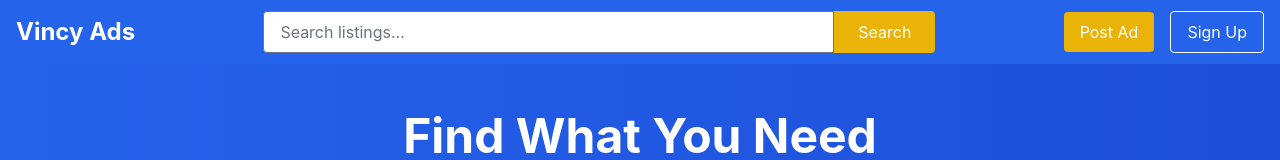
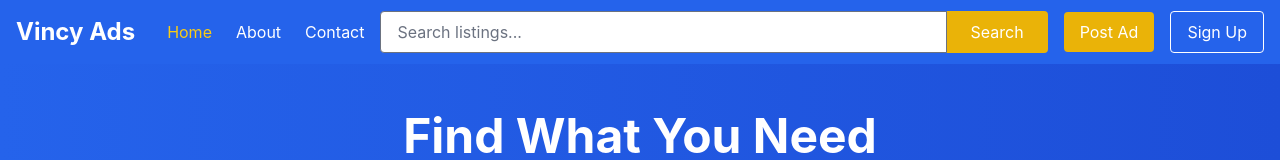
Before and after one commit to RagPrice/vincy-ads, a React (Vite) app: page / in a window 1280 px wide. Shown: the top 160 px of the page. Built offline with nearby package versions, Linux system fonts and the light colour scheme.

Commit message:
Add Home, About, and Contact links to navbar with active state highlighting

```diff
--- a/src/App.tsx
+++ b/src/App.tsx
@@ -2,6 +2,7 @@ import { BrowserRouter as Router, Routes, Route } from 'react-router-dom';
 import Navbar from './components/Navbar';
 import Home from './pages/Home';
 import About from './pages/About';
+import Contact from './pages/Contact';
 import PostAd from './pages/PostAd';
 import ListingDetail from './pages/ListingDetail';
 import SearchResults from './pages/SearchResults';
@@ -16,6 +17,7 @@ function App() {
           <Routes>
             <Route path="/" element={<Home />} />
             <Route path="/about" element={<About />} />
+            <Route path="/contact" element={<Contact />} />
             <Route path="/post-ad" element={<PostAd />} />
             <Route path="/listing/:id" element={<ListingDetail />} />
             <Route path="/search" element={<SearchResults />} />
--- a/src/components/Navbar.tsx
+++ b/src/components/Navbar.tsx
@@ -1,8 +1,9 @@
 import React, { useState } from 'react';
-import { Link, useNavigate } from 'react-router-dom';
+import { Link, useNavigate, useLocation } from 'react-router-dom';
 
 const Navbar: React.FC = () => {
   const navigate = useNavigate();
+  const location = useLocation();
   const [searchQuery, setSearchQuery] = useState('');
 
   const handleSearch = (e: React.FormEvent) => {
@@ -12,13 +13,30 @@ const Navbar: React.FC = () => {
     }
   };
 
+  const isActive = (path: string) => {
+    return location.pathname === path ? 'text-yellow-400' : 'text-white hover:text-yellow-200';
+  };
+
   return (
     <nav className="bg-blue-600 text-white shadow-lg">
       <div className="container mx-auto px-4">
         <div className="flex items-center justify-between h-16">
-          <Link to="/" className="text-2xl font-bold">
-            Vincy Ads
-          </Link>
+          <div className="flex items-center space-x-8">
+            <Link to="/" className="text-2xl font-bold">
+              Vincy Ads
+            </Link>
+            <div className="hidden md:flex items-center space-x-6">
+              <Link to="/" className={`${isActive('/')} transition duration-200`}>
+                Home
+              </Link>
+              <Link to="/about" className={`${isActive('/about')} transition duration-200`}>
+                About
+              </Link>
+              <Link to="/contact" className={`${isActive('/contact')} transition duration-200`}>
+                Contact
+              </Link>
+            </div>
+          </div>
 
           <div className="flex-1 max-w-2xl mx-4">
             <form onSubmit={handleSearch} className="flex">
```
